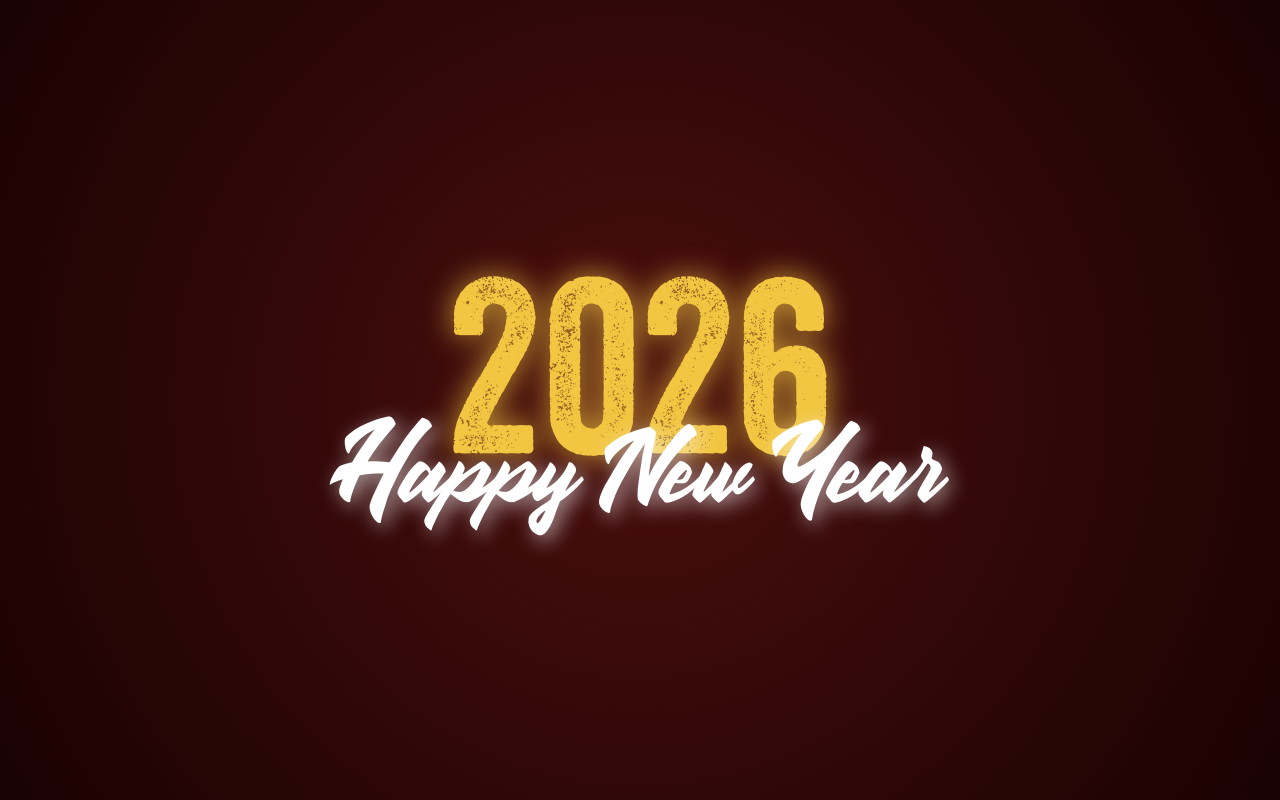
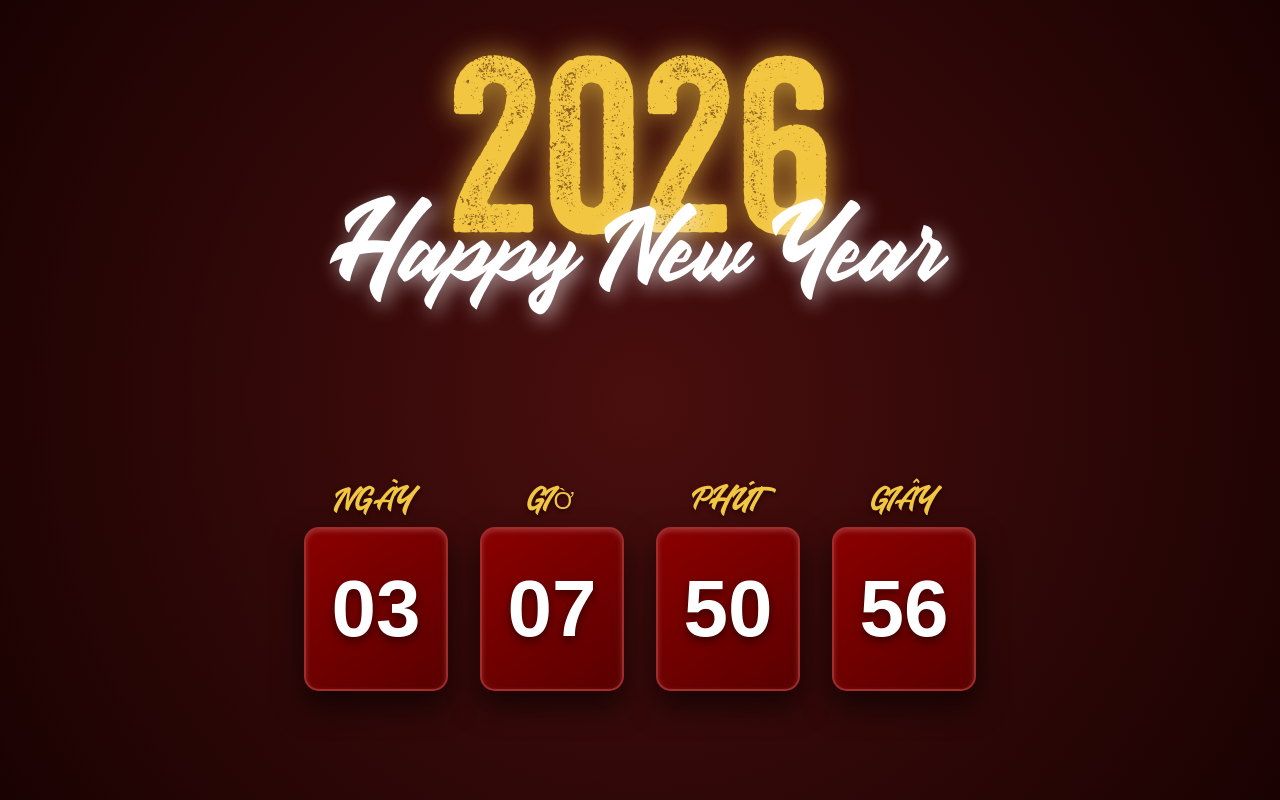
Before and after one commit to qtungnui07/tet-2026, a React (Vite) app: page / in a window 1280 px wide. Built offline with nearby package versions, Linux system fonts and the light colour scheme.

Commit message:
add timer

```diff
--- a/src/App.css
+++ b/src/App.css
@@ -60,3 +60,85 @@ body {
   white-space: nowrap;
   text-shadow: 5px 5px 20px rgba(255, 255, 255, 0.6);
 }
+
+/* --- PHẦN ĐỒNG HỒ ĐẾM NGƯỢC MỚI --- */
+
+.content-wrapper {
+  display: flex;
+  flex-direction: column;
+  align-items: center;
+  gap: 2rem;
+  margin-top: -50px;
+}
+
+.timer-container {
+  display: flex;
+  gap: 2rem; /* Tăng khoảng cách giữa các cột cho thoáng */
+  margin-top: 150px;
+}
+
+/* Nhóm bao gồm: Label ở trên + Box ở dưới */
+.unit-group {
+  display: flex;
+  flex-direction: column;
+  align-items: center;
+  gap: 10px; /* Khoảng cách giữa chữ và ô vuông */
+}
+
+/* Chữ label (Ngày, Giờ...) - Giờ nằm ở trên */
+.time-label {
+  font-family: 'FontHappy', sans-serif;
+  font-size: 1.5rem; /* To hơn chút cho rõ */
+  color: #f2c641; /* Màu vàng kim loại đồng bộ */
+  text-transform: uppercase;
+  letter-spacing: 2px;
+  text-shadow: 0 2px 4px rgba(0,0,0,0.5);
+}
+
+/* Ô vuông chứa số - Đã tăng kích thước */
+.time-box {
+  background: linear-gradient(145deg, #8b0000, #5a0000);
+  width: 140px;  /* Tăng chiều rộng (cũ 100) */
+  height: 160px; /* Tăng chiều cao (cũ 120) */
+  border-radius: 15px;
+
+  display: flex; /* Để căn giữa số */
+  align-items: center;
+  justify-content: center;
+  overflow: hidden; /* QUAN TRỌNG: Để che phần số lúc nó trượt từ ngoài vào */
+
+  box-shadow:
+    0 15px 30px rgba(0,0,0,0.6),
+    inset 0 2px 5px rgba(255,255,255,0.2);
+  border: 2px solid #a52a2a;
+  position: relative; /* Để định vị cho animation */
+}
+
+/* Số hiển thị */
+.time-value {
+  font-family: 'FontSo2026', sans-serif;
+  font-size: 5rem; /* Số to đùng */
+  color: #fff; /* Màu trắng cho nổi trên nền đỏ */
+  font-weight: bold;
+  line-height: 1;
+  text-shadow: 0 4px 10px rgba(0,0,0,0.5);
+
+  /* Gắn Animation trượt xuống */
+  /* Tên | Thời gian | Kiểu chạy */
+  animation: slideDrop 0.4s cubic-bezier(0.175, 0.885, 0.32, 1.275);
+}
+
+/* --- KỊCH BẢN ANIMATION: SLIDE DROP --- */
+@keyframes slideDrop {
+  0% {
+    opacity: 0;
+    transform: translateY(-100%); /* Bắt đầu từ bên trên, ngoài khung */
+  }
+  50% {
+    opacity: 1;
+  }
+  100% {
+    opacity: 1;
+    transform: translateY(0); /* Rơi xuống đúng vị trí giữa */
+  }
+}
--- a/src/App.tsx
+++ b/src/App.tsx
@@ -1,76 +1,102 @@
-import { useEffect, useRef } from 'react';
+import { useEffect, useRef, useState } from 'react';
 import gsap from 'gsap';
 import './App.css';
 
-// 1. Định nghĩa kiểu dữ liệu cho props để TypeScript không báo lỗi
-interface SplitTextStringProps {
-  text: string;
-}
+// --- PHẦN 1: LOGIC ĐẾM NGƯỢC (Giữ nguyên) ---
+const CountdownTimer = () => {
+  const [timeLeft, setTimeLeft] = useState({
+    days: 0,
+    hours: 0,
+    minutes: 0,
+    seconds: 0,
+  });
+
+  useEffect(() => {
+    // Đích đến: 0h00 ngày 17/02/2026
+    const tetDate = new Date('2026-02-17T00:00:00').getTime();
+
+    const timer = setInterval(() => {
+      const now = new Date().getTime();
+      const distance = tetDate - now;
+
+      if (distance < 0) {
+        clearInterval(timer);
+      } else {
+        setTimeLeft({
+          days: Math.floor(distance / (1000 * 60 * 60 * 24)),
+          hours: Math.floor((distance % (1000 * 60 * 60 * 24)) / (1000 * 60 * 60)),
+          minutes: Math.floor((distance % (1000 * 60 * 60)) / (1000 * 60)),
+          seconds: Math.floor((distance % (1000 * 60)) / 1000),
+        });
+      }
+    }, 1000);
+
+    return () => clearInterval(timer);
+  }, []);
+
+  const pad = (n: number) => n.toString().padStart(2, '0');
+
+  return (
+    <div className="timer-container">
+      <TimeUnit value={pad(timeLeft.days)} label="Ngày" />
+      <TimeUnit value={pad(timeLeft.hours)} label="Giờ" />
+      <TimeUnit value={pad(timeLeft.minutes)} label="Phút" />
+      <TimeUnit value={pad(timeLeft.seconds)} label="Giây" />
+    </div>
+  );
+};
+
+// --- CẬP NHẬT: Component hiển thị từng ô ---
+const TimeUnit = ({ value, label }: { value: string; label: string }) => (
+  <div className="unit-group">
+    {/* 1. Label đưa lên trên */}
+    <div className="time-label">{label}</div>
+
+    <div className="time-box">
+      {/* 2. Mẹo Animation: key={value} giúp react reset animation mỗi khi số thay đổi */}
+      <div key={value} className="time-value">
+        {value}
+      </div>
+    </div>
+  </div>
+);
+
+// --- PHẦN 3: APP CHÍNH (Giữ nguyên logic cũ) ---
+// (Lưu ý: Nhớ giữ lại Interface và Component SplitTextString cũ của bạn ở đây nhé)
+interface SplitTextStringProps { text: string; }
+const SplitTextString = ({ text }: SplitTextStringProps) => (
+  <>
+    {text.split("").map((char, index) => (
+      <span key={`${char}-${index}`} className="char" style={{ display: "inline-block" }}>
+        {char === " " ? "\u00A0" : char}
+      </span>
+    ))}
+  </>
+);
 
 function App() {
-  // Định nghĩa ref trỏ vào HTMLDivElement
   const containerRef = useRef<HTMLDivElement>(null);
 
   useEffect(() => {
     const ctx = gsap.context(() => {
-
-      // Hiệu ứng cho chữ 2026
-      gsap.from(".year .char", {
-        y: 100,
-        rotateX: -90,
-        opacity: 0,
-        duration: 1,
-        stagger: 0.2,
-        ease: "back.out(1.7)"
-      });
-
-      // Hiệu ứng cho chữ Happy New Year
-      gsap.from(".greeting .char", {
-        y: 50,
-        rotateX: -90,
-        opacity: 0,
-        duration: 1,
-        stagger: 0.02,
-        delay: 0.5,
-        ease: "power3.out"
-      });
-
+      gsap.from(".year .char", { y: 100, rotateX: -90, opacity: 0, duration: 1, stagger: 0.1, ease: "back.out(1.7)" });
+      gsap.from(".greeting .char", { y: 50, rotateX: -90, opacity: 0, duration: 1, stagger: 0.05, delay: 0.5, ease: "power3.out" });
+      gsap.from(".timer-container", { y: 50, opacity: 0, duration: 1, delay: 1.5, ease: "power2.out" });
     }, containerRef);
-
     return () => ctx.revert();
   }, []);
 
   return (
     <div className="container" ref={containerRef}>
-      <div className="title-wrapper">
-        <h1 className="year">
-          <SplitTextString text="2026" />
-        </h1>
-        <h2 className="greeting">
-          <SplitTextString text="Happy New Year" />
-        </h2>
+      <div className="content-wrapper">
+        <div className="title-wrapper">
+          <h1 className="year"><SplitTextString text="2026" /></h1>
+          <h2 className="greeting"><SplitTextString text="Happy New Year" /></h2>
+        </div>
+        <CountdownTimer />
       </div>
     </div>
   );
 }
 
-// 2. Component con đã được thêm type annotation (: SplitTextStringProps)
-const SplitTextString = ({ text }: SplitTextStringProps) => {
-  return (
-    <>
-      {text.split("").map((char, index) => (
-        <span
-          // 3. Sửa lỗi warning key (Ảnh 2) bằng cách ghép chuỗi
-          // "char-index" giúp key trở nên unique hơn
-          key={`${char}-${index}`}
-          className="char"
-          style={{ display: "inline-block" }}
-        >
-          {char === " " ? "\u00A0" : char}
-        </span>
-      ))}
-    </>
-  );
-};
-
 export default App;
```
Also changed, not shown: src/Fireworks.tsx (added, +185 -0 lines).
